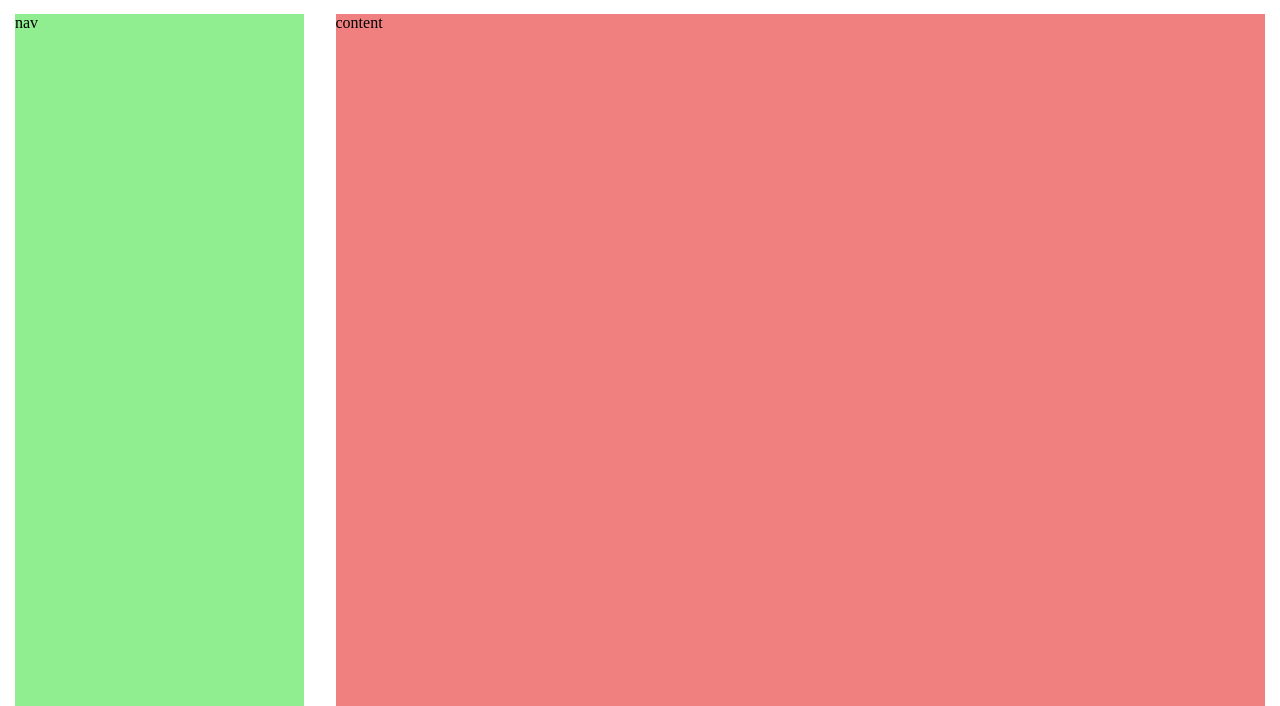
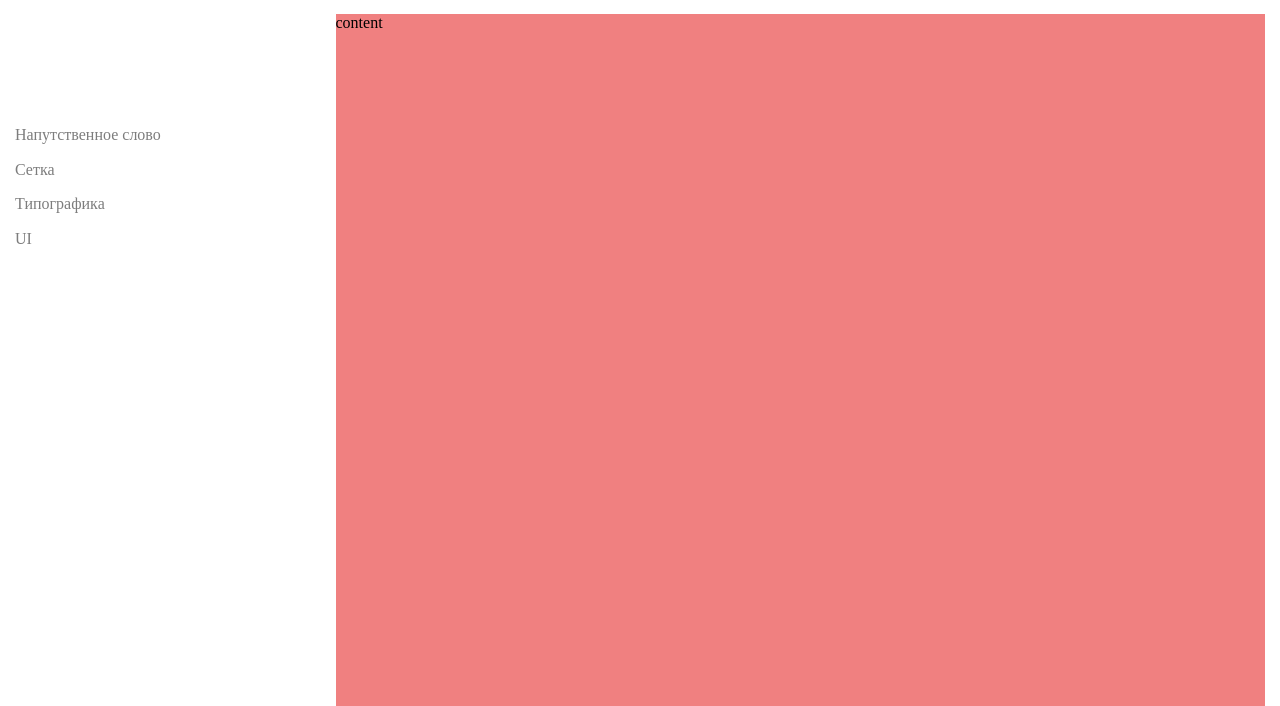
Before and after one commit to Icebaby42rus/test-project, a website built with webpack: page src/index.html in a window 1280 px wide. Shown: the part 94-800 px from the top of the page. Built offline with nearby package versions, Linux system fonts and the light colour scheme.

Commit message:
add navigation

```diff
--- a/src/index.html
+++ b/src/index.html
@@ -54,7 +54,14 @@
 
 
   </header>
-  <nav class="navigation">nav</nav>
+  <nav class="navigation">
+    <ul>
+      <li><a href="#">Напутственное слово</a></li>
+      <li><a href="#">Сетка</a></li>
+      <li><a href="#">Типографика</a></li>
+      <li><a href="#">UI</a></li>
+  </ul>
+  </nav>
   <main class="content">content</main>
 </body>
 
--- a/src/styles/_base.scss
+++ b/src/styles/_base.scss
@@ -13,3 +13,14 @@ body {
 	margin: 0;
 	padding: 0;
 }
+
+ul {
+	margin: 0;
+	padding: 0;
+	list-style: none;
+}
+
+a {
+	text-decoration: none;
+	color: #333;
+}
--- a/src/styles/_navigation.scss
+++ b/src/styles/_navigation.scss
@@ -1,4 +1,18 @@
 .navigation {
 	grid-area: nav;
-	background-color: lightgreen;
+	ul {
+		display: flex;
+		flex-direction: column;
+		gap: 16px;
+		margin-top: 112px;
+		a {
+			color: $text-gray;
+			&:hover {
+				color: $text;
+			}
+			&:active {
+				color: $link-active
+			}
+		}
+	}
 }
--- a/src/styles/_variable.scss
+++ b/src/styles/_variable.scss
@@ -1,3 +1,8 @@
 $text: #1B1B1B;
 $text-gray: #7D7D7D;
+
 $background: #D8D8D8;
+
+$link: #7D7D7D;
+$link-active: #3E29E3;
+$link-hover: #1B1B1B;
```
